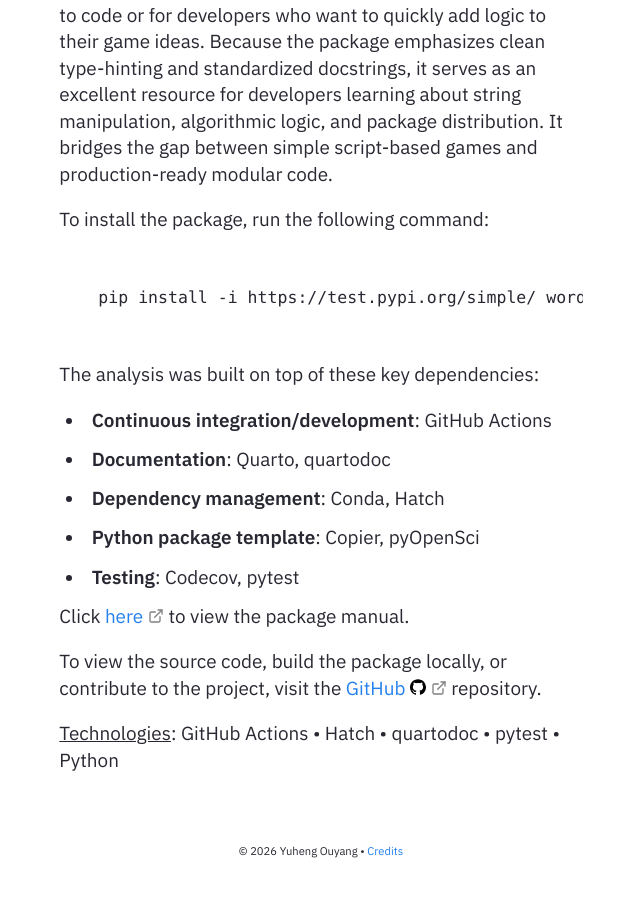
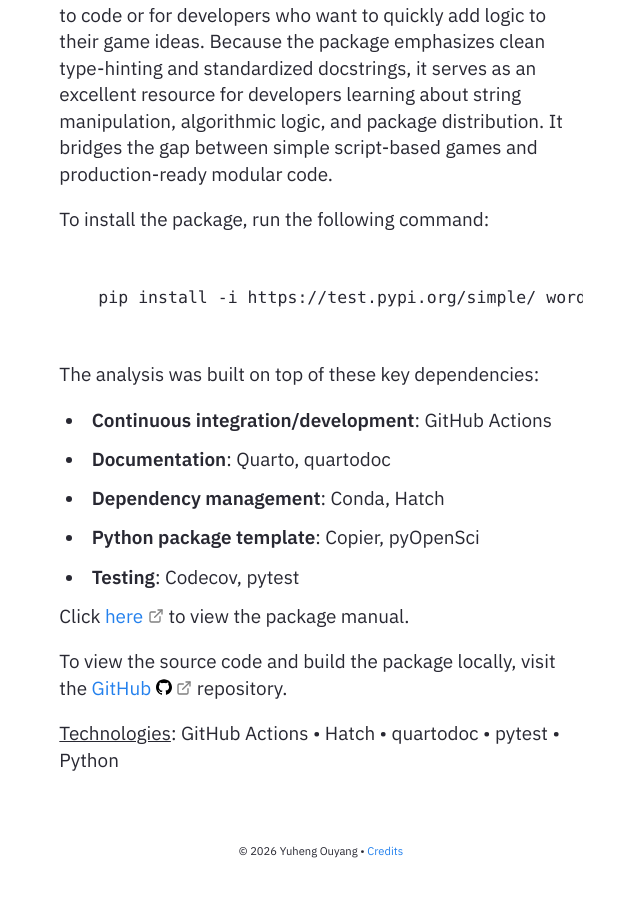
Before and after one commit to yhouyang02/yhouyang02.github.io, a Jekyll site: the page built from _notes/Public/wordguess.md, in a window 1280 px wide and 900 px high, scrolled down 695 px. Shown: the top 897 px of the window, without its empty margins (319-959 px from the left). Built offline with Jekyll 4.4.1, drawn with Linux system fonts in a browser that asks for light colours.

Commit message:
Update techs repo links

```diff
--- a/_notes/Public/wordguess.md
+++ b/_notes/Public/wordguess.md
@@ -29,6 +29,6 @@ The analysis was built on top of these key dependencies:
 
 Click [here](https://ubc-mds.github.io/wordguess/) to view the package manual.
 
-To view the source code, build the package locally, or contribute to the project, visit the [GitHub <img src="../../assets/img/github-icon.svg" alt="drawing" width="16"/>](https://github.com/yhouyang02/wordguess) repository.
+To view the source code and build the package locally, visit the [GitHub <img src="../../assets/img/github-icon.svg" alt="drawing" width="16"/>](https://github.com/yhouyang02/wordguess) repository.
 
 <u>Technologies</u>: GitHub Actions • Hatch • quartodoc • pytest • Python
```
Also changed, not shown: _notes/Public/walmonitor.md (+3 -1 lines).
